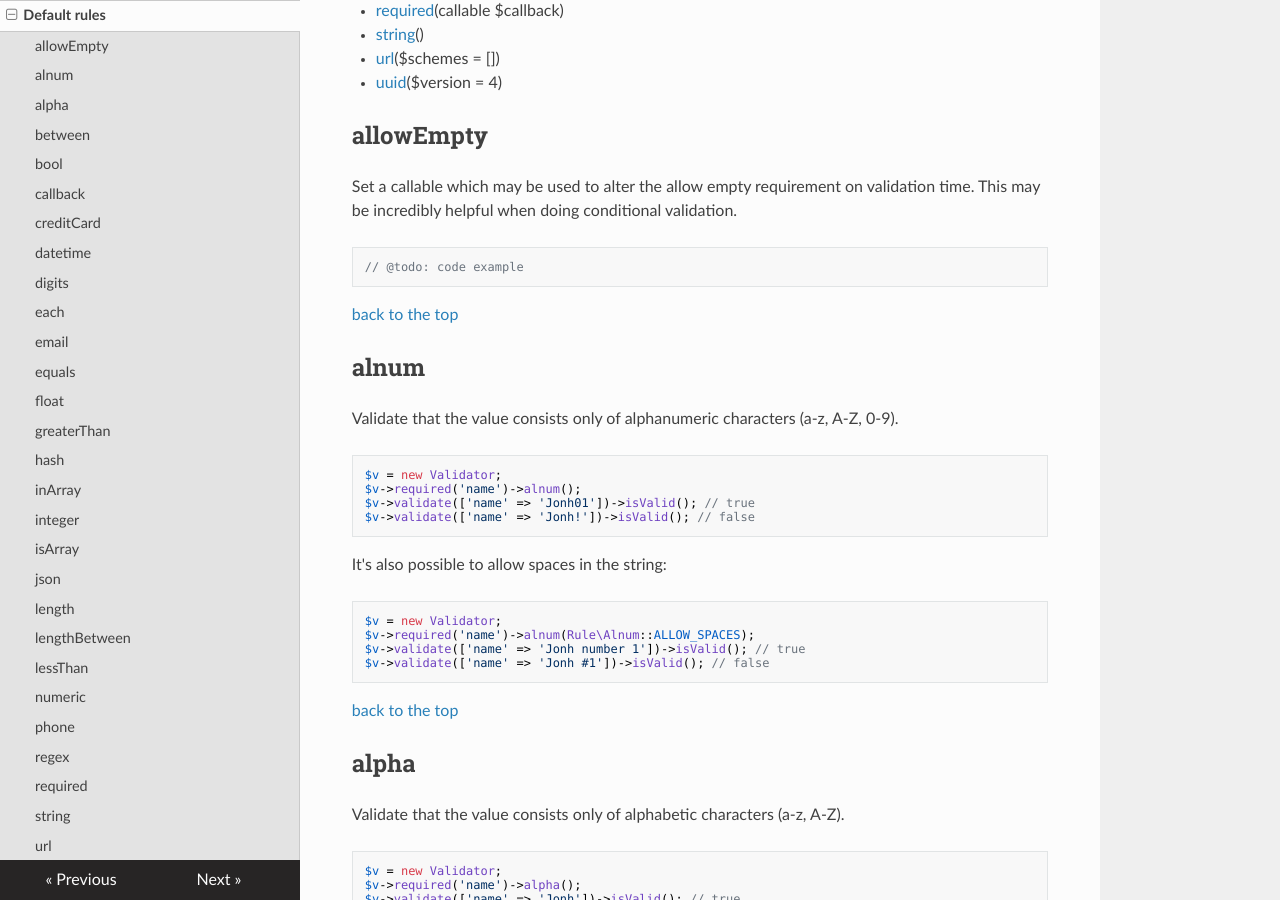
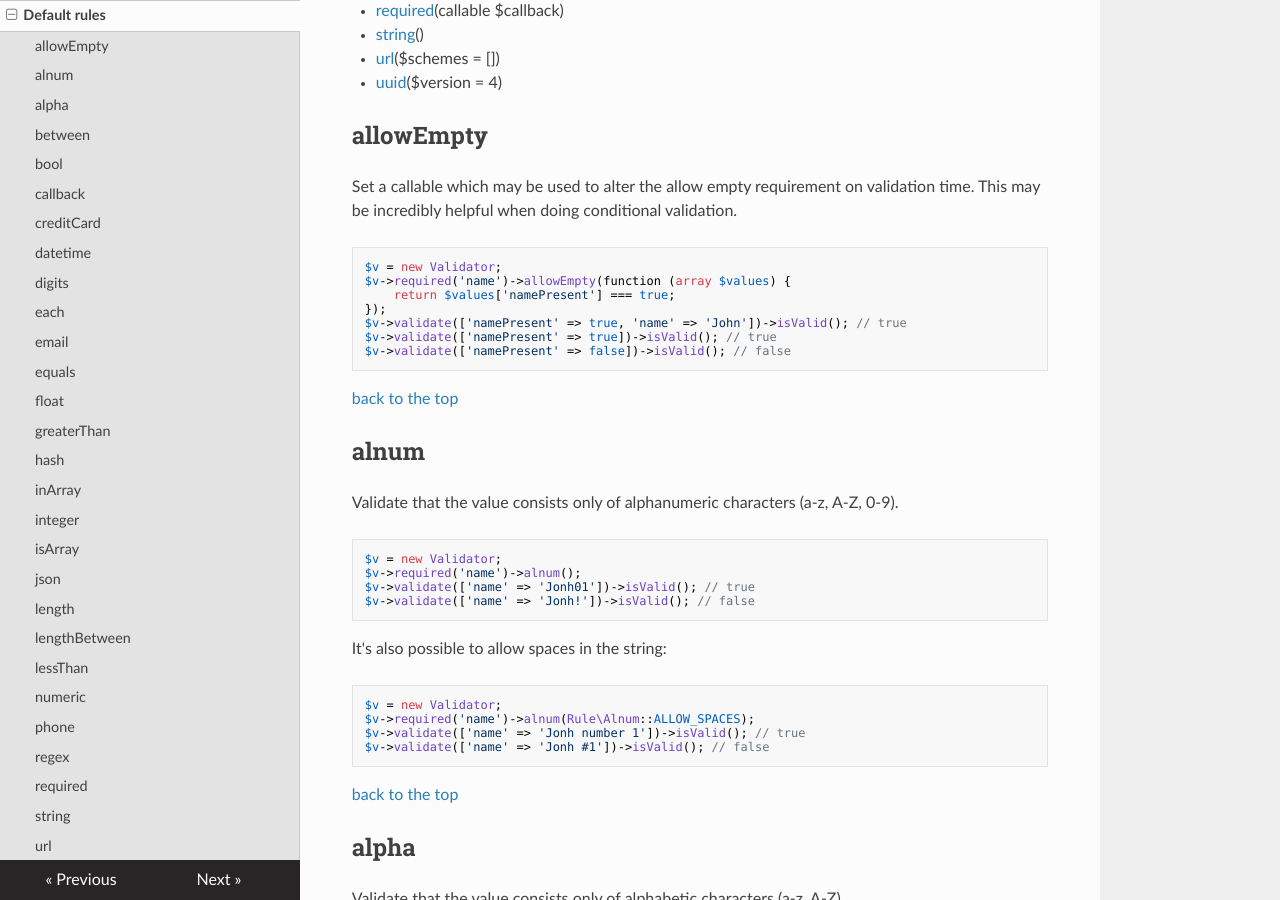
Before and after one commit to particle-php/Validator, an MkDocs documentation site: the page built from docs/rules.md, in a window 1280 px wide and 900 px high, scrolled down 857 px. Built offline with MkDocs 1.6.1, drawn with Linux system fonts in a browser that asks for light colours; nearby versions of some CDN libraries; old or Windows-style settings are respelled for this version of MkDocs; some of the changed text lies outside the part shown.

Commit message:
Add required and optional rules to the documentation

````diff
--- a/docs/rules.md
+++ b/docs/rules.md
@@ -38,7 +38,13 @@ Set a callable which may be used to alter the allow empty requirement on validat
 This may be incredibly helpful when doing conditional validation.
 
 ```php
-// @todo: code example
+$v = new Validator;
+$v->required('name')->allowEmpty(function (array $values) {
+    return $values['namePresent'] === true;
+});
+$v->validate(['namePresent' => true, 'name' => 'John'])->isValid(); // true
+$v->validate(['namePresent' => true])->isValid(); // true
+$v->validate(['namePresent' => false])->isValid(); // false
 ```
 
 [back to the top](#included-validation-rules)
@@ -467,7 +473,13 @@ Set a callable which may be used to alter the required requirement on validation
 This may be incredibly helpful when doing conditional validation.
 
 ```php
-// @todo: code example
+$v = new Validator;
+$v->optional('name')->required(function (array $values) {
+    return $values['forceName'] === true;
+});
+$v->validate(['forceName' => true, 'name' => 'John'])->isValid(); // true
+$v->validate(['forceName' => true])->isValid(); // false
+$v->validate(['forceName' => false])->isValid(); // true
 ```
 
 [back to the top](#included-validation-rules)
````
Also changed, not shown: 1 other file.
